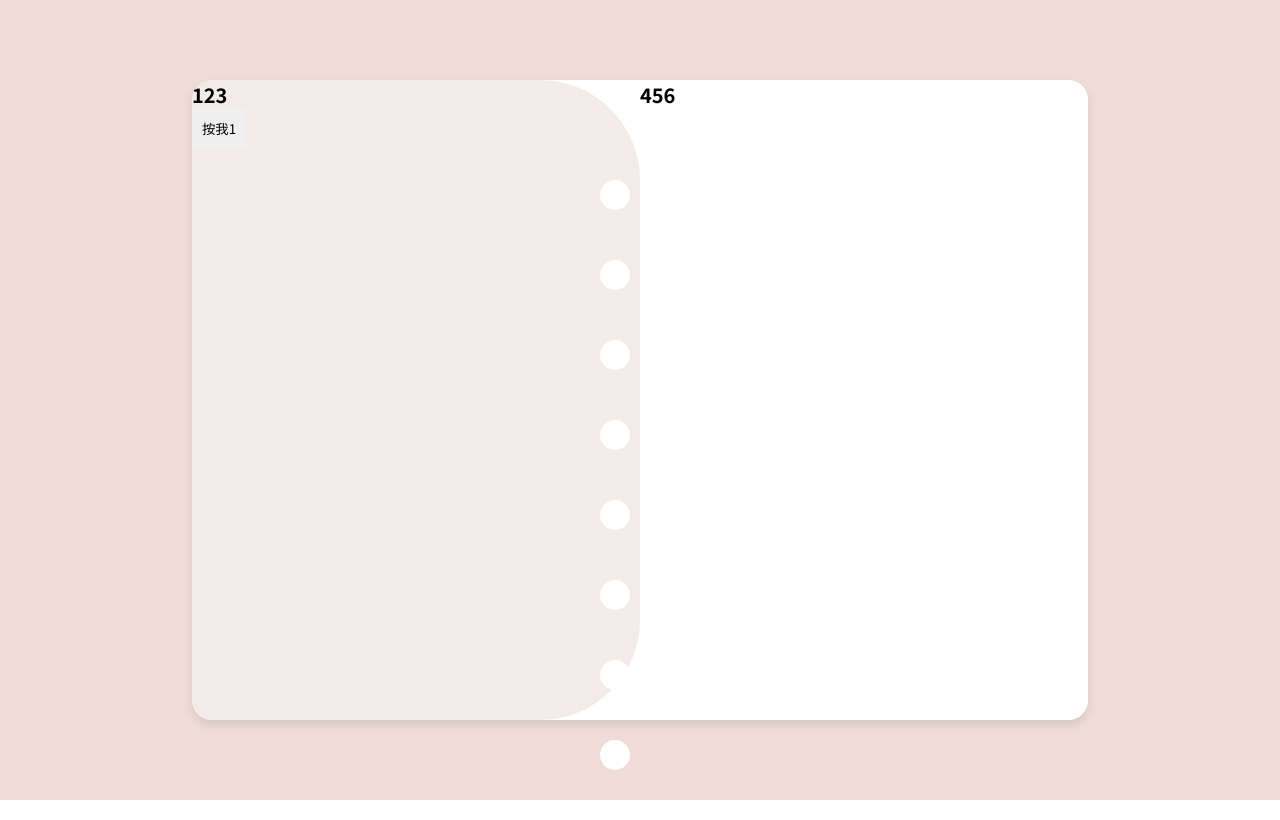
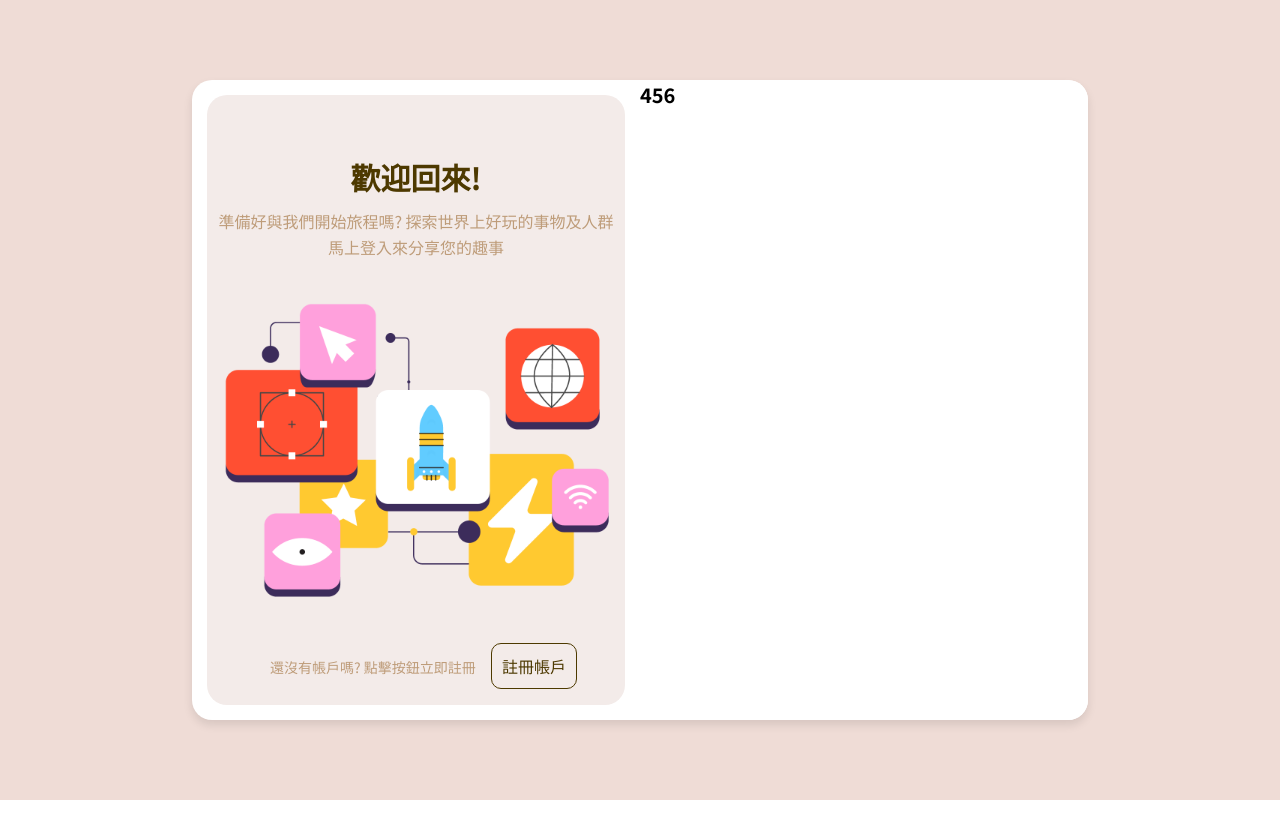
Before and after one commit to bdk27/vue_login, a Vue app: page / in a window 1280 px wide. Built offline with nearby package versions, Linux system fonts and the light colour scheme.

Commit message:
finish login-left

```diff
--- a/src/components/Login.vue
+++ b/src/components/Login.vue
@@ -1,27 +1,27 @@
 <template>
-        <div class="login" v-show="gHide">
+        <div class="login" v-show="showLogin">
             <div class="login-left">
-                <h1>123</h1>
-                <div class="btn">
-                    <button @click="isHidden">按我1</button>
+                <div class="login-content">
+                    <div class="text">
+                        <h1>歡迎回來!</h1>
+                        <p>準備好與我們開始旅程嗎? 探索世界上好玩的事物及人群<br>馬上登入來分享您的趣事</p>
+                    </div>
+                    <div class="image">
+                        <img src="../assets/img/business,-entrepreneurship-and-growth.png">
+                    </div>
+                    <div class="btn">
+                        <span>還沒有帳戶嗎? 點擊按鈕立即註冊</span>
+                        <button @click="isHidden">註冊帳戶</button>
+                    </div>
                 </div>
-                <div class="loose-leaf">
-                    <div class="circle"></div>
-                    <div class="circle"></div>
-                    <div class="circle"></div>
-                    <div class="circle"></div>
-                    <div class="circle"></div>
-                    <div class="circle"></div>
-                    <div class="circle"></div>
-                    <div class="circle"></div>
-                </div>
+
             </div>
             <div class="login-right">
                 <h1>456</h1>
             </div>
         </div>
 
-        <div class="create" v-show="rHide">
+        <div class="create" v-show="showCreate">
             <div class="create-left">
                 <h1>789</h1>
             </div>
@@ -50,19 +50,20 @@
     export default {
         name: 'LogIn',
         setup() {
-            let gHide = ref(true);
-            let rHide = ref(false);
+
+            let showLogin = ref(true);
+            let showCreate = ref(false);
 
             function isHidden() {
-                gHide.value = !gHide.value;
-                rHide.value = !rHide.value;
+                showLogin.value = !showLogin.value;
+                showCreate.value = !showCreate.value;
             }
 
 
 
             return {
-                gHide,
-                rHide,
+                showLogin,
+                showCreate,
                 isHidden
             }
 
@@ -73,9 +74,9 @@
 <style lang="scss" scoped>
     $mainColor: #f3ebe9;
     $darkColor: #efdcd6;
+    $darkText: #4d3900;
+    $lightText: #be9c79;
     $shadow: 0 .5rem 1rem rgba(0, 0, 0, .1);
-    $leftBorder: 2rem 0 0 2rem;
-    $rightBorder: 0 2rem 2rem 0;
 
     %box {
         position: absolute;
@@ -90,45 +91,70 @@
         box-shadow: $shadow;
         border-radius: 2rem;
     }
-    %loose-leaf {
-        position: absolute;
-        top: 10rem;
-        display: flex;
-        align-items: center;
-        flex-direction: column;
-    }
-    %circle {
-        width: 3rem;
-        height: 3rem;
-        background-color: #fff;
-        border-radius: 50%;
-        margin-bottom: 5rem
-    }
-
 
     .login {
         @extend %box;
         .login-left {
-            position: relative;
             width: 50%;
             height: 100%;
-            background-color: $mainColor;
-            border-radius: 2rem 10rem 10rem 2rem;
-            .loose-leaf {
-                @extend %loose-leaf;
-                right: 1rem;
-                .circle {
-                    @extend  %circle
+            border-radius: 2rem;
+            padding: 1.5rem;
+            .login-content {
+                height: 100%;
+                display: flex;
+                align-items: center;
+                flex-direction: column;
+                background-color: $mainColor;
+                border-radius: 2rem;
+                .text {
+                    text-align: center;
+                    margin-top: 5rem;
+                    h1 {
+                        font-size: 3rem;
+                        padding: 1rem;
+                        color: $darkText;
+                    }
+                    p {
+                        font-size: 1.6rem;
+                        color: $lightText;
+                        line-height: 1.6em;
+                    }
+                }
+                .image {
+                    width: 50rem;
+                    padding: 1rem;
+                    img {
+                        width: 100%;
+                    }
+                }
+                .btn {
+                    span {
+                        font-size: 1.4rem;
+                        color: $lightText;
+                        padding: 1.5rem;
+                    }
+                    button {
+                        border: 1px solid $darkText;
+                        border-radius: 1rem;
+                        background-color: transparent;
+                        color: $darkText;
+                        font-size: 1.6rem;
+                    }
+                    button:hover {
+                        background-color: $darkText;
+                        color: #fff;
+                        transition: .5s;
+                    }
                 }
             }
+
         }
         .login-right {
             width: 50%;
             height: 100%;
             background-color: #fff;
-            border-radius: $rightBorder;
+            border-radius: 2rem;
         }
-
     }
 
     .create{
@@ -137,21 +163,15 @@
             width: 50%;
             height: 100%;
             background-color: #fff;
-            border-radius: $leftBorder;
+            border-radius: 2rem;
         }
         .create-right {
             position: relative;
             width: 50%;
             height: 100%;
             background-color: $mainColor;
-            border-radius: 10rem 2rem 2rem 10rem;
-            .loose-leaf {
-                @extend %loose-leaf;
-                left: 1rem;
-                .circle {
-                    @extend  %circle
-                }
-            }
+            border-radius: 2rem;
+
         }
     }
 
```
Also changed, not shown: src/assets/img/business,-entrepreneurship-and-growth.png (added), src/assets/img/people-and-technology.png (added).
